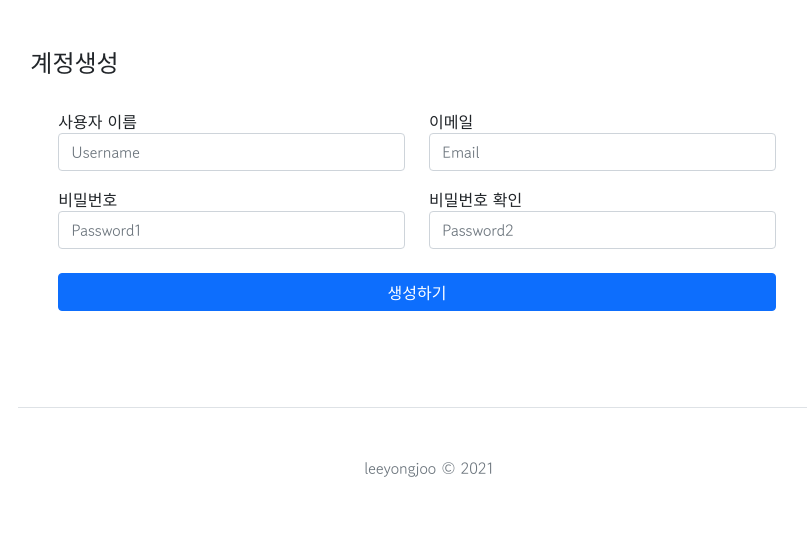
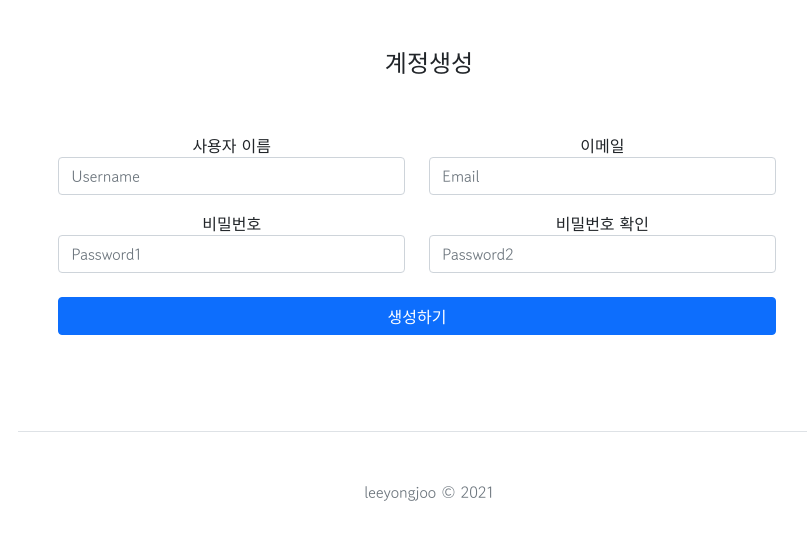
Before and after one commit to leeyongjoo/django-board-project, a Django app: page /common/signup in a window 1280 px wide. Shown: the part 103-643 px from the top of the page, without its empty margins (211-1018 px from the left). Run offline with Django 3.2, Linux system fonts and the light colour scheme; parts of the project's set-up code (start-up, migrations or seed data) failed here and were passed over; some web fonts are replaced.

Commit message:
Style: Add user select none class

```diff
--- a/templates/base.html
+++ b/templates/base.html
@@ -19,7 +19,7 @@
             <span class="text-secondary fs-3 p-0"></span>
         </a>
 
-        <div class="d-md-flex justify-content-md-end">
+        <div class="d-md-flex justify-content-md-end user-select-none">
             {% if user.is_authenticated %}
             <div>
                 <span class="align-middle">👋 {{ user.username }}</span>
@@ -38,7 +38,7 @@
 <!-- 기본 템플릿 안에 삽입될 내용 End -->
 
 
-    <footer class="pt-5 my-5 text-muted border-top text-center">
+    <footer class="pt-5 my-5 text-muted border-top text-center user-select-none">
         leeyongjoo &copy; 2021
     </footer>
     </div>
--- a/templates/common/login.html
+++ b/templates/common/login.html
@@ -6,7 +6,7 @@
     </symbol>
 </svg>
 
-<body class="text-center row">
+<body class="text-center row user-select-none">
 {% if form.errors %}
 
         <div class="d-flex justify-content-center w-200">
@@ -68,7 +68,7 @@
             </div>
 
             <button class="w-100 btn btn-lg btn-primary" type="submit">로그인</button>
-            <p class="mt-5 mb-3 text-muted">&copy; 2021</p>
+            <p class="mt-5 mb-3 text-muted">leeyongjoo &copy; 2021</p>
         </form>
 
     </main>
--- a/templates/common/signup.html
+++ b/templates/common/signup.html
@@ -1,12 +1,10 @@
 {% extends "base.html" %}
 {% block content %}
-<div class="container my-3">
-    <div class="row my-3">
-        <div class="col-4">
-            <h4>계정생성</h4>
-        </div>
-    </div>
-    <form method="post" class="post-form row g-3 p-4">
+<div class="container my-3 user-select-none">
+
+    <h4 class="text-center mb-5">계정생성</h4>
+
+    <form method="post" class="post-form row g-3 p-4 text-center">
         {% csrf_token %}
 
         {% comment %}{% include "form_errors.html" %}{% endcomment %}
```
Also changed, not shown: templates/board/question_detail.html (+9 -29 lines), templates/board/question_list.html (+4 -4 lines).
